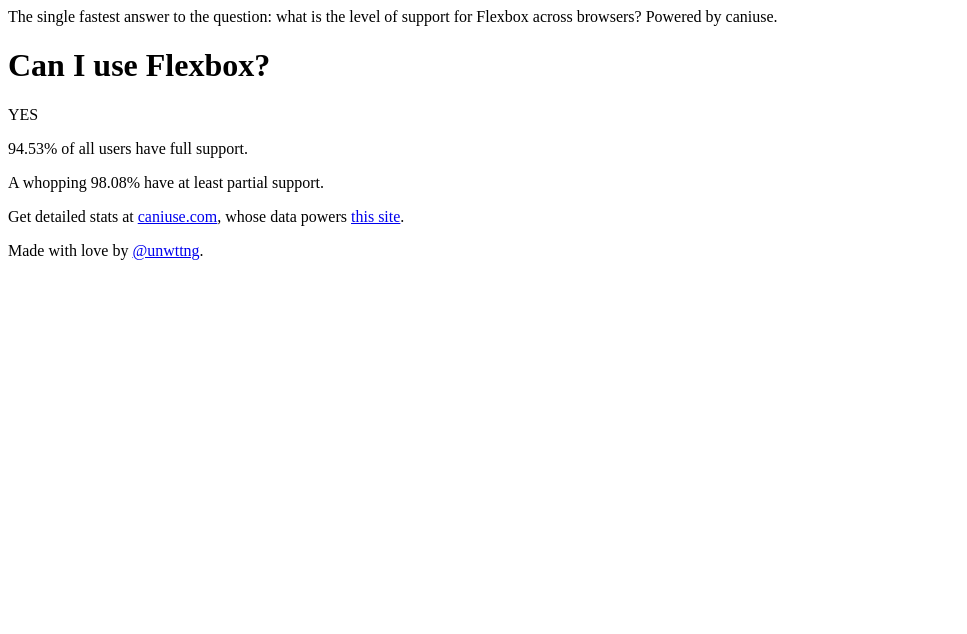
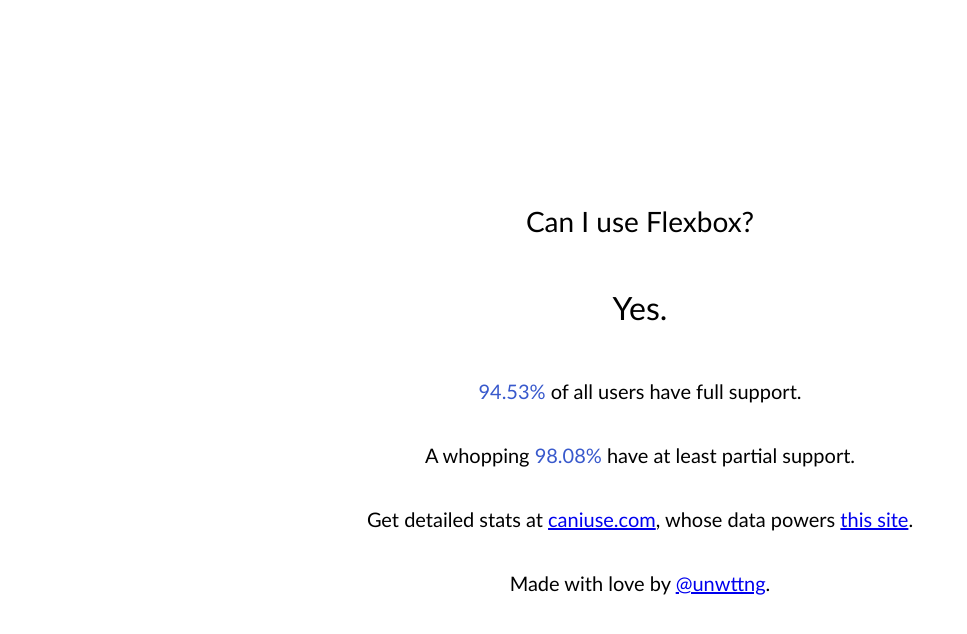
Before and after one commit to unwitting/can-i-use-flexbox, a plain HTML site: page index.html in a window 1280 px wide. Shown: the whole page, without its empty margins (0-967 px from the left). Drawn offline with Linux system fonts and the light colour scheme.

Commit message:
Deploy unwitting/can-i-use-flexbox to github.com/unwitting/can-i-use-flexbox.git:gh-pages

```diff
--- /dev/null
+++ b/index.css
@@ -0,0 +1,61 @@
+html,
+body {
+  padding: 0;
+  margin: 0;
+  width: 100%;
+  height: 100%;
+}
+
+html {
+  font-size: 20px;
+}
+
+body {
+  font-family: "Gill Sans", "Gill Sans MT", Calibri, "Trebuchet MS", sans-serif;
+  padding: 1rem;
+  -webkit-box-sizing: border-box;
+     -moz-box-sizing: border-box;
+          box-sizing: border-box;
+  display: -webkit-box;
+  display: -webkit-flex;
+  display: -moz-box;
+  display: -ms-flexbox;
+  display: flex;
+  -webkit-box-orient: vertical;
+  -webkit-box-direction: normal;
+  -webkit-flex-direction: column;
+     -moz-box-orient: vertical;
+     -moz-box-direction: normal;
+      -ms-flex-direction: column;
+          flex-direction: column;
+  -webkit-box-align: center;
+  -webkit-align-items: center;
+     -moz-box-align: center;
+      -ms-flex-align: center;
+          align-items: center;
+  -webkit-box-pack: center;
+  -webkit-justify-content: center;
+     -moz-box-pack: center;
+      -ms-flex-pack: center;
+          justify-content: center;
+}
+
+p {
+  font-weight: 200;
+  text-align: center;
+}
+
+.question {
+  font-weight: 200;
+  font-size: 1.4rem;
+}
+
+.answer {
+  font-weight: 400;
+  font-size: 1.6rem;
+}
+
+.percentage {
+  color: #3859cc;
+  font-weight: 400;
+}
--- a/index.html
+++ b/index.html
@@ -1,9 +1,11 @@
 <!DOCTYPE html>
 <title>Can I use Flexbox? | Check the current level of Flexbox support across browsers</title>
-<meta name="description">The single fastest answer to the question: what is the level of support for Flexbox across browsers? Powered by caniuse.</meta>
-<h1>Can I use Flexbox?</h1>
-<div>YES</div>
-<p>94.53% of all users have full support.</p>
-<p>A whopping 98.08% have at least partial support.</div>
-<p>Get detailed stats at <a href="https://caniuse.com/#feat=flexbox" target="_blank">caniuse.com</a>, whose data powers <a href="https://github.com/unwitting/can-i-use-flexbox" target="_blank">this site</a>.</p>
-<p>Made with love by <a href="https://twitter.com/unwttng" target="_blank">@unwttng</a>.</p>
+<meta name="description" content="The single fastest answer to the question: what is the level of support for Flexbox across browsers?">
+<link rel="stylesheet" type="text/css" href="./index.css">
+
+<h1 class="question">Can I use Flexbox?</h1>
+<p class="answer">Yes.</p>
+<p class="support global"><span class="percentage">94.53%</span> of all users have full support.</p>
+<p class="support partial">A whopping <span class="percentage">98.08%</span> have at least partial support.</div>
+<p class="links">Get detailed stats at <a href="https://caniuse.com/#feat=flexbox" target="_blank">caniuse.com</a>, whose data powers <a href="https://github.com/unwitting/can-i-use-flexbox" target="_blank">this site</a>.</p>
+<p class="unwttng">Made with love by <a href="https://twitter.com/unwttng" target="_blank">@unwttng</a>.</p>
```
